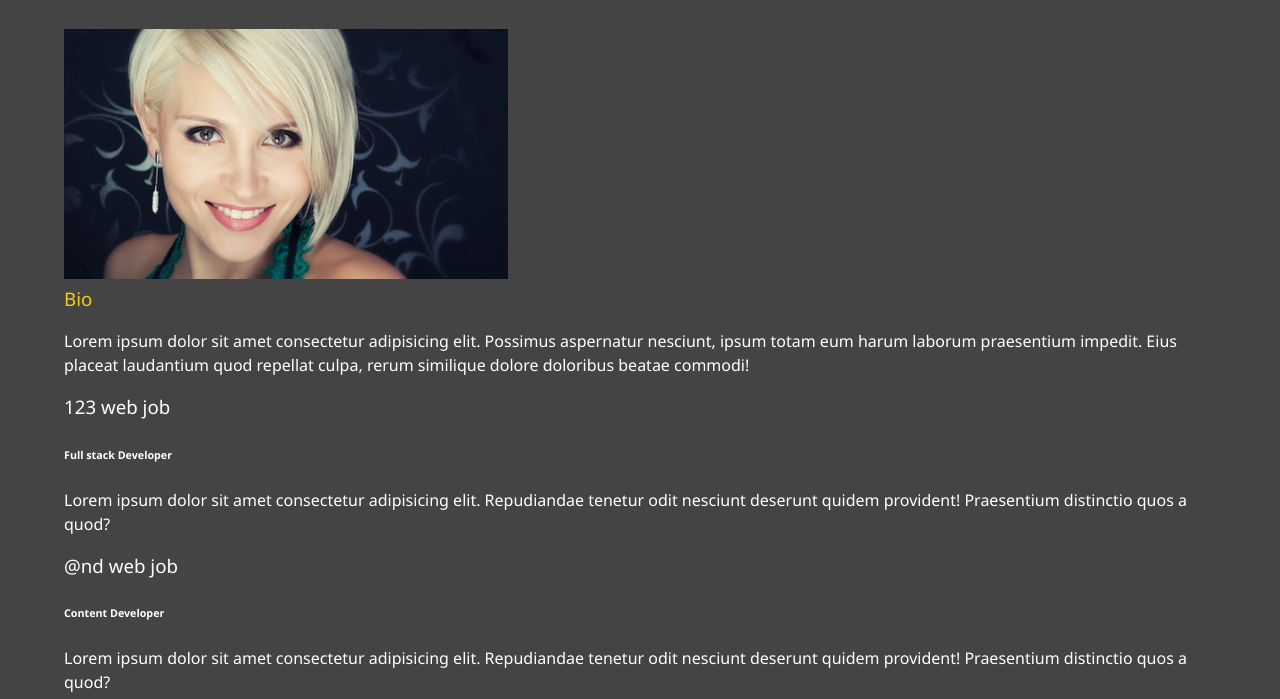
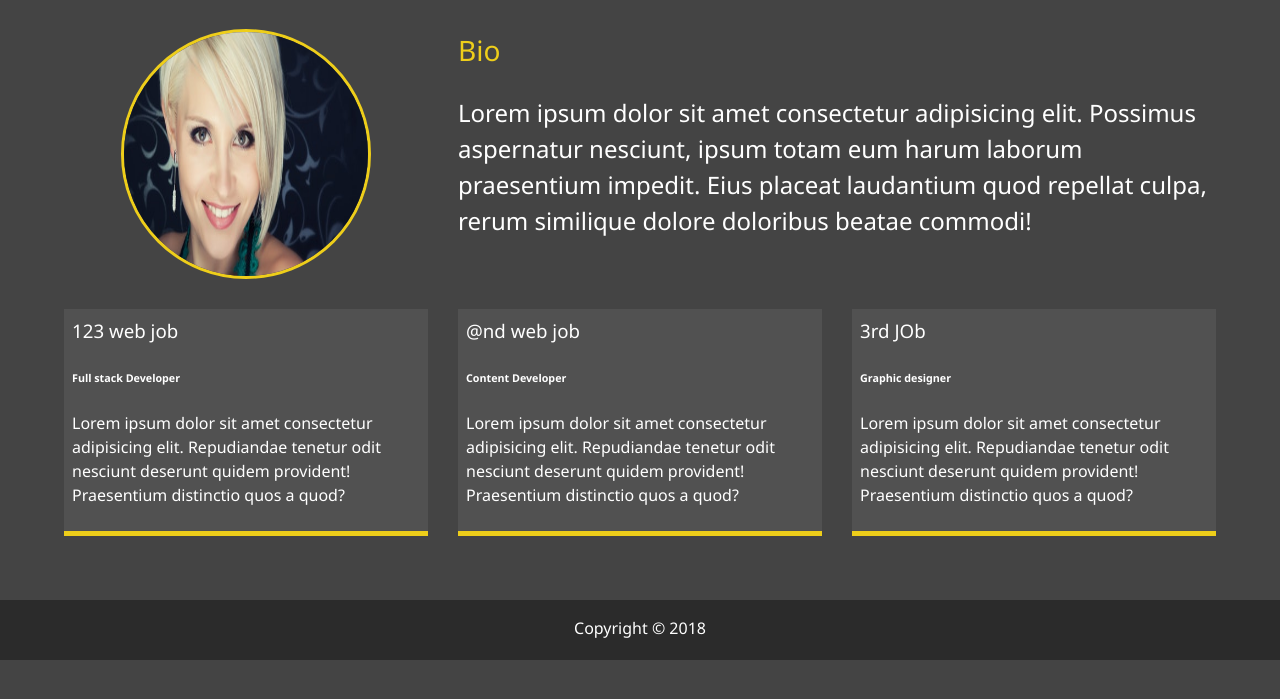
Before and after one commit to kbtempest07/my-portfolio-js, a website: page dist/about.html in a window 1280 px wide. Shown: the part 253-952 px from the top of the page. After the commit the page ends 913 px from the top, so only its background shows below. Drawn offline with Linux system fonts and the light colour scheme.

Commit message:
set color function and grid

```diff
--- a/scss/_config.scss
+++ b/scss/_config.scss
@@ -29,7 +29,7 @@ $background-opacity: 0.9;
 
 // set text color
 @function set-text-color($color) {
-    @if (ligntness($color) > 40) {
+    @if (lightness($color) > 40) {
         @return #000;
     }
     @else {
--- a/scss/_mobile.scss
+++ b/scss/_mobile.scss
@@ -1,10 +1,8 @@
 // wide screeens above 1171
-@include mediaXl {
-}
+@include mediaXl {}
 
 // desktopsn and laptops
-@include mediaLg {
-}
+@include mediaLg {}
 
 // tablets and small laps
 @include mediaMd {
@@ -39,6 +37,10 @@
             height: 150px;
         }
     }
+    .about-info {
+        grid-template-areas: 'bioimage' 'bio' 'job1' 'job2' 'job3';
+        grid-template-columns: 1fr;
+    }
 }
 
 // smartphones
--- a/scss/main.scss
+++ b/scss/main.scss
@@ -1,6 +1,5 @@
 @import 'config';
 @import 'menu';
-@import 'mobile';
 * {
   box-sizing: border-box;
 }
@@ -27,7 +26,7 @@ h3 {
   &.sm-heading {
     margin-bottom: 2rem;
     padding: 0.2rem 1rem;
-        background: rgba(lighten($primary-color, $amount: 2), 0.5);
+    background: rgba(lighten($primary-color, 2), 0.5);
   }
 }
 
@@ -47,8 +46,8 @@ header {
 }
 
 main {
-    padding: 4rem;
-    height: 100%;
+  padding: 4rem; //   height: 100%;
+  min-height: calc(100vh-60px);
   .icons {
     margin-top: 1rem;
     a {
@@ -79,6 +78,8 @@ main {
   margin: auto;
   border-radius: 50%;
   border: $secondary-color 3px solid;
+  width: 250px;
+  height: 250px;
 }
 
 .bio {
@@ -97,3 +98,19 @@ job-2 {
 job-3 {
   grid-area: job3;
 }
+
+.job {
+  background: lighten($primary-color, 5);
+  padding: 0.5rem;
+  border-bottom: $secondary-color 5px solid;
+}
+
+#main-footer {
+  text-align: center;
+  padding: 1rem;
+  background: darken($primary-color, 10);
+  color: set-text-color($primary-color);
+  height: 60px;
+}
+
+@import 'mobile';
```
Also changed, not shown: dist/css/main.css. Lines whose indentation alone changed are shown as unchanged.
